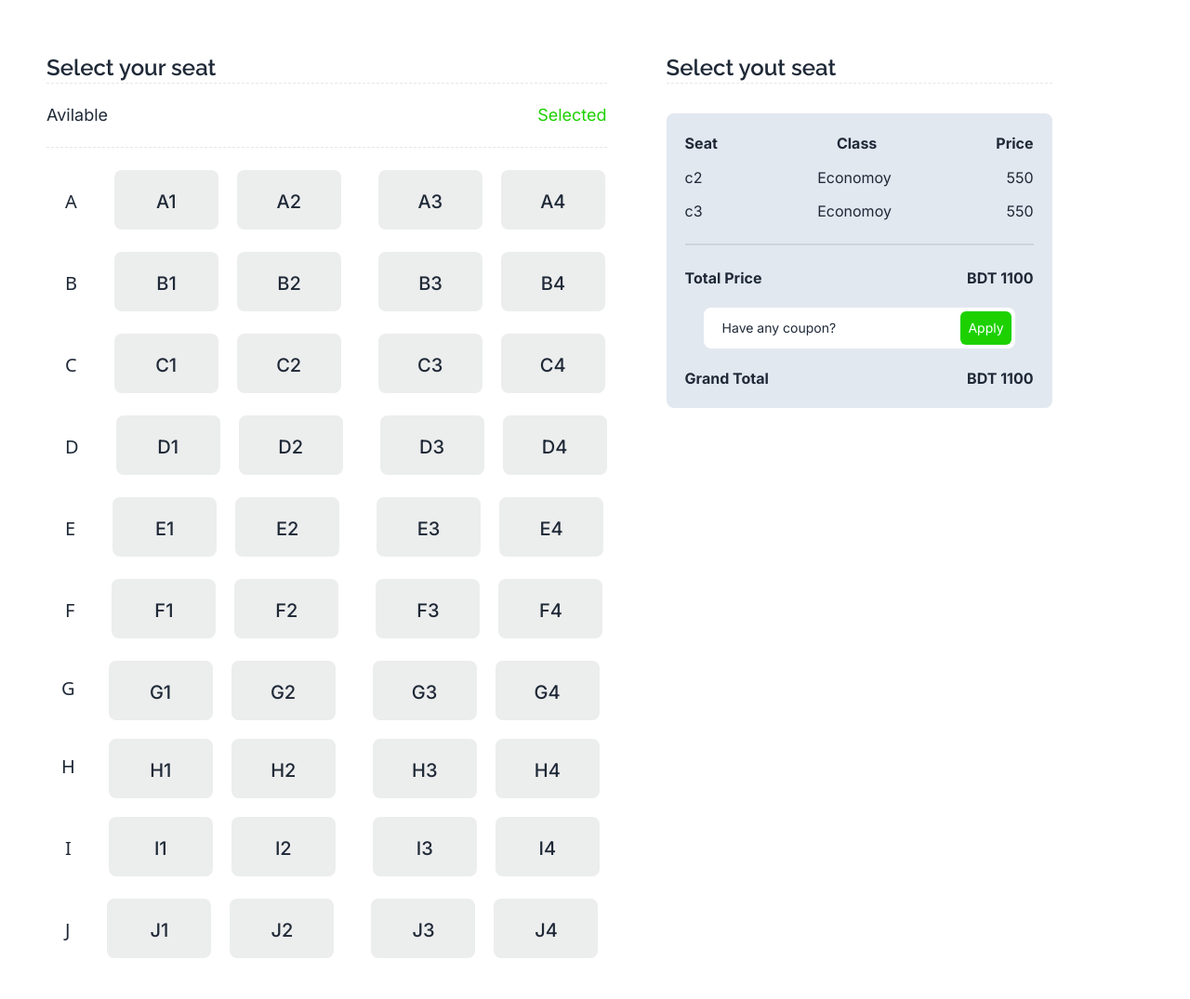
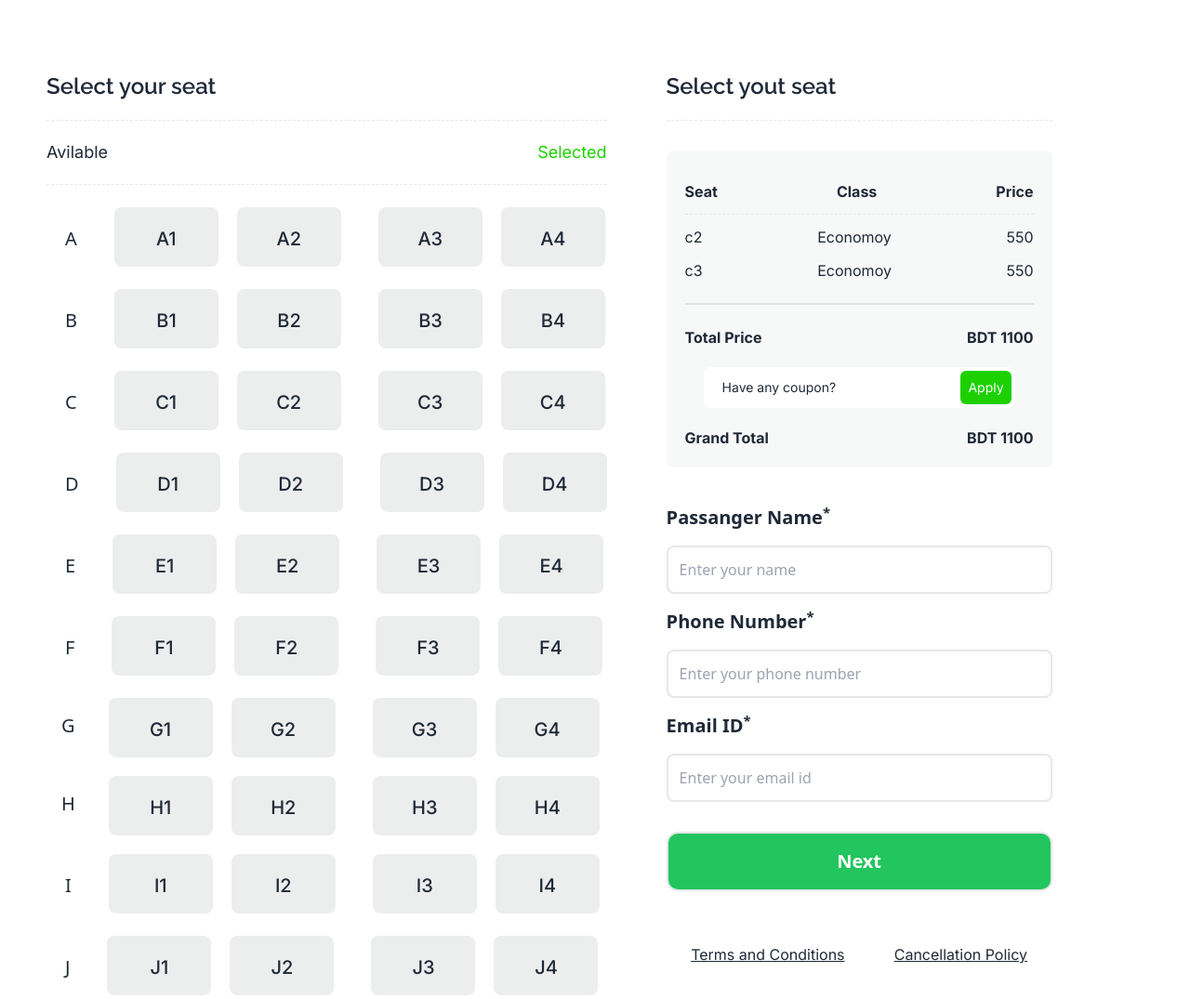
Before and after one commit to Mdarman899/assignment-5, a plain HTML site: page index.html in a window 1280 px wide. Shown: the part 2020-3095 px from the top of the page at 93% size. Before the commit the page ends 3055 px from the top, so only its background shows below. Drawn offline with nearby package versions, Linux system fonts and the light colour scheme.

Commit message:
first page is complete without footer

```diff
--- a/index.html
+++ b/index.html
@@ -211,7 +211,7 @@
     <section class="flex mt-20">
       <main class="mr-16">
         <div class="divide-y divide-dashed font-inter">
-          <p class="text-2xl font-raleway font-semibold">Select your seat</p>
+          <p class="text-2xl font-raleway font-semibold my-5">Select your seat</p>
           <div class="flex justify-between font-inter text-lg py-5">
             <p class="font-inter text-lg">Avilable</p>
             <p class="font-inter text-lg text-[#1DD100]">Selected</p>
@@ -470,12 +470,12 @@
       <!-- ticket selling section -->
       <main>
         <div class="divide-y divide-dashed font-inter">
-          <p class="text-2xl font-raleway font-semibold">Select yout seat</p>
+          <p class="text-2xl my-5 font-raleway font-semibold">Select yout seat</p>
           <!-- price calculation-->
           <section>
-            <main class="mt-8 font-inter bg-slate-200 p-5 rounded-lg">
+            <main class="mt-8 font-inter bg-[#F7F8F8] p-5 rounded-lg">
               <div class="divide-y divide-dashed">
-                <div class="flex justify-between gap-32 font-bold">
+                <div class="flex py-3 justify-between gap-32 font-bold">
                   <p>Seat</p>
                   <p>Class</p>
                   <p>Price</p>
@@ -510,85 +510,23 @@
             </main>
           </section>
         </div>
+        <form class="my-10" action="">
+          <p class="font-bold font inter text-xl ">Passanger Name<sup>*</sup></p>
+          <input class="w-full p-3 rounded-lg my-4 border-2 " type="text" placeholder="Enter your name" required>
+          <p class="font-bold font inter text-xl ">Phone Number<sup>*</sup></p>
+          <input class="w-full p-3 rounded-lg my-4 border-2 " type="number" placeholder="Enter your phone number" required>
+          <p class="font-bold font inter text-xl ">Email ID<sup>*</sup></p>
+          <input class="w-full p-3 rounded-lg my-4 border-2 " type="email" placeholder="Enter your email id" required>
+          <button class="w-full p-4 rounded-xl my-4 border-2 text-white bg-green-500 text-xl font-bold">Next</button>
+        </form>
+
+        <div class="flex underline justify-around font-inter">
+          <p>Terms and Conditions</p>
+          <p>Cancellation Policy</p>
+        </div>
       </main>
     </section>
     <!-- end ticket set design and selling section -->
 
-    <!--
-   <div>
-    <main>
-      <div class="flex gap-5 mt-5">
-        <div class="text-xl p-5">A</div>
-        <div class="text-xl bg-[#eceded] p-5 font-inter h-16 w-16 font-medium rounded-lg">A1</div>
-        <div class="text-xl bg-[#eceded] p-5 font-inter h-16 w-16 font-medium rounded-lg">A2</div><br>
-        <div class="text-xl bg-[#eceded] p-5 font-inter h-16 w-16 font-medium rounded-lg">A3</div>
-        <div class="text-xl bg-[#eceded] p-5 font-inter h-16 w-16 font-medium rounded-lg">A4</div>
-      </div>
-      <div class="flex gap-5 mt-5">
-        <div class="text-xl p-5">B</div>
-        <div class="text-xl bg-[#eceded] p-5 font-inter h-16 w-16 font-medium rounded-lg">B1</div>
-        <div class="text-xl bg-[#eceded] p-5 font-inter h-16 w-16 font-medium rounded-lg">B2</div><br>
-        <div class="text-xl bg-[#eceded] p-5 font-inter h-16 w-16 font-medium rounded-lg">B3</div>
-        <div class="text-xl bg-[#eceded] p-5 font-inter h-16 w-16 font-medium rounded-lg">B4</div>
-      </div>
-      <div class="flex gap-5 mt-5">
-        <div class="text-xl p-5">C</div>
-        <div class="text-xl bg-[#eceded] p-5 font-inter h-16 w-16 font-medium rounded-lg">C1</div>
-        <div class="text-xl bg-[#eceded] p-5 font-inter h-16 w-16 font-medium rounded-lg">C2</div><br>
-        <div class="text-xl bg-[#eceded] p-5 font-inter h-16 w-16 font-medium rounded-lg">C3</div>
-        <div class="text-xl bg-[#eceded] p-5 font-inter h-16 w-16 font-medium rounded-lg">C4</div>
-      </div>
-      <div class="flex gap-5 mt-5">
-        <div class="text-xl p-5">D</div>
-        <div class="text-xl bg-[#eceded] p-5 font-inter h-16 w-16 font-medium rounded-lg">D1</div>
-        <div class="text-xl bg-[#eceded] p-5 font-inter h-16 w-16 font-medium rounded-lg">D2</div><br>
-        <div class="text-xl bg-[#eceded] p-5 font-inter h-16 w-16 font-medium rounded-lg">D3</div>
-        <div class="text-xl bg-[#eceded] p-5 font-inter h-16 w-16 font-medium rounded-lg">D4</div>
-      </div>
-      <div class="flex gap-5 mt-5">
-        <div class="text-xl p-5">E</div>
-        <div class="text-xl bg-[#eceded] p-5 font-inter h-16 w-16 font-medium rounded-lg">E1</div>
-        <div class="text-xl bg-[#eceded] p-5 font-inter h-16 w-16 font-medium rounded-lg">E2</div><br>
-        <div class="text-xl bg-[#eceded] p-5 font-inter h-16 w-16 font-medium rounded-lg">E3</div>
-        <div class="text-xl bg-[#eceded] p-5 font-inter h-16 w-16 font-medium rounded-lg">E4</div>
-      </div>
-      <div class="flex gap-5 mt-5">
-        <div class="text-xl p-5">F</div>
-        <div class="text-xl bg-[#eceded] p-5 font-inter h-16 w-16 font-medium rounded-lg">F1</div>
-        <div class="text-xl bg-[#eceded] p-5 font-inter h-16 w-16 font-medium rounded-lg">F2</div><br>
-        <div class="text-xl bg-[#eceded] p-5 font-inter h-16 w-16 font-medium rounded-lg">F3</div>
-        <div class="text-xl bg-[#eceded] p-5 font-inter h-16 w-16 font-medium rounded-lg">F4</div>
-      </div>
-      <div class="flex gap-5 mt-5">
-        <div class="text-xl p-5">G</div>
-        <div class="text-xl bg-[#eceded] p-5 font-inter h-16 w-16 font-medium rounded-lg">G1</div>
-        <div class="text-xl bg-[#eceded] p-5 font-inter h-16 w-16 font-medium rounded-lg">G2</div><br>
-        <div class="text-xl bg-[#eceded] p-5 font-inter h-16 w-16 font-medium rounded-lg">G3</div>
-        <div class="text-xl bg-[#eceded] p-5 font-inter h-16 w-16 font-medium rounded-lg">G4</div>
-      </div>
-      <div class="flex gap-5 mt-5">
-        <div class="text-xl p-5">H</div>
-        <div class="text-xl bg-[#eceded] p-5 font-inter h-16 w-16 font-medium rounded-lg">H1</div>
-        <div class="text-xl bg-[#eceded] p-5 font-inter h-16 w-16 font-medium rounded-lg">H2</div><br>
-        <div class="text-xl bg-[#eceded] p-5 font-inter h-16 w-16 font-medium rounded-lg">H3</div>
-        <div class="text-xl bg-[#eceded] p-5 font-inter h-16 w-16 font-medium rounded-lg">H4</div>
-      </div>
-      <div class="flex gap-5 mt-5">
-        <div class="text-xl p-5">I</div>
-        <div class="text-xl bg-[#eceded] p-5 font-inter h-16 w-16 font-medium rounded-lg">I1</div>
-        <div class="text-xl bg-[#eceded] p-5 font-inter h-16 w-16 font-medium rounded-lg">I2</div><br>
-        <div class="text-xl bg-[#eceded] p-5 font-inter h-16 w-16 font-medium rounded-lg">I3</div>
-        <div class="text-xl bg-[#eceded] p-5 font-inter h-16 w-16 font-medium rounded-lg">I4</div>
-      </div>
-      <div class="flex gap-5 mt-5">
-        <div class="text-xl p-5">J</div>
-        <div class="text-xl bg-[#eceded] p-5 font-inter h-16 w-16 font-medium rounded-lg">J1</div>
-        <div class="text-xl bg-[#eceded] p-5 font-inter h-16 w-16 font-medium rounded-lg">J2</div><br>
-        <div class="text-xl bg-[#eceded] p-5 font-inter h-16 w-16 font-medium rounded-lg">J3</div>
-        <div class="text-xl bg-[#eceded] p-5 font-inter h-16 w-16 font-medium rounded-lg">J4</div>
-      </div>
-    </main>
-
-   </div> -->
   </body>
 </html>
```
